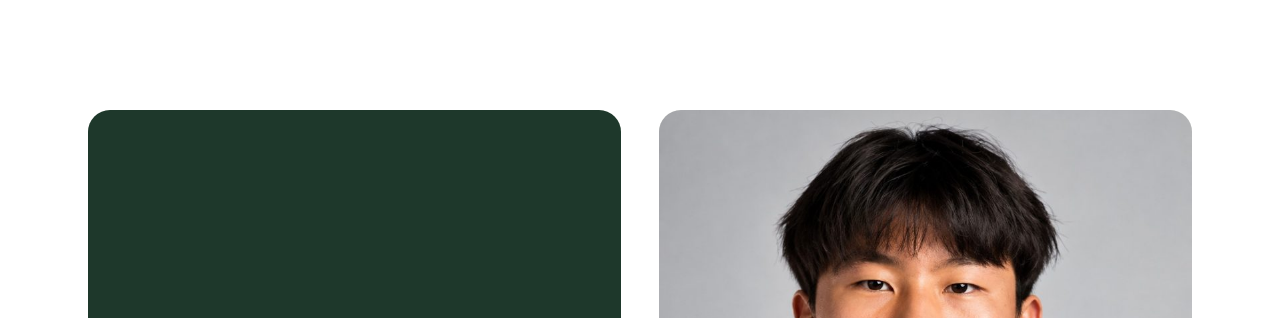
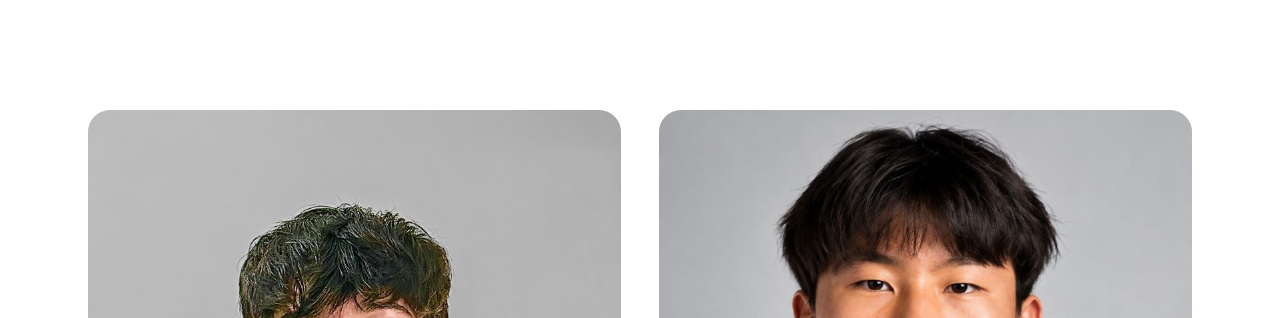
Before and after one commit to aayushpaul10-sys/The-second-serve, a plain HTML site: page founders.html in a window 1280 px wide. Shown: the part 430-748 px from the top of the page. Drawn offline with Linux system fonts and the light colour scheme.

Commit message:
Show Aayush's photo on Home and Founders

```diff
--- a/founders.html
+++ b/founders.html
@@ -77,7 +77,7 @@
     <section class="section">
       <div class="wrap founder-big-grid">
         <article class="founder-big reveal-up" data-tilt>
-          <div class="founder-big-photo founder-initials" role="img" aria-label="Photo of Aayush coming soon">AP</div>
+          <img class="founder-big-photo" src="assets/aayush-800.jpg" alt="Aayush Paul" width="800" height="1000" loading="lazy" />
           <div class="founder-big-copy">
             <span class="founder-role">Co-founder</span>
             <h2>Aayush Paul</h2>
```
Also changed, not shown: index.html (+1 -1 lines).
